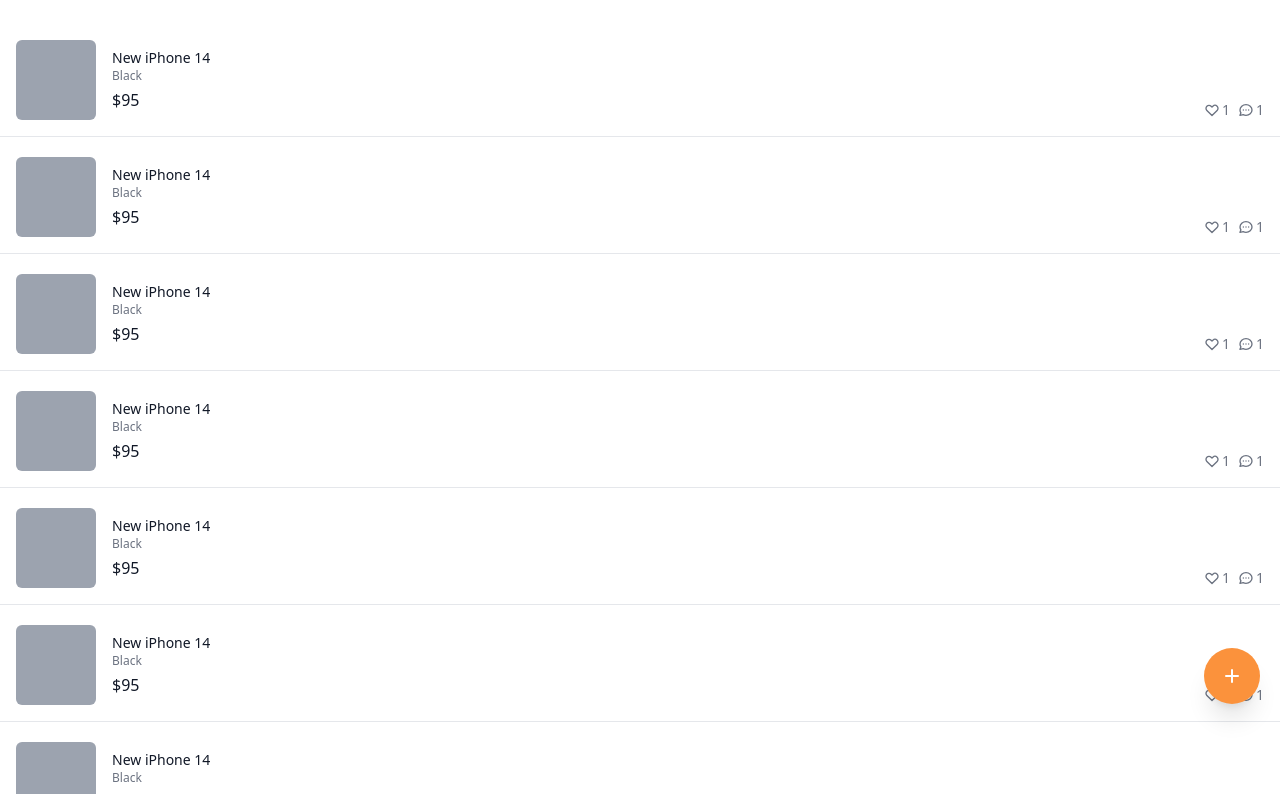
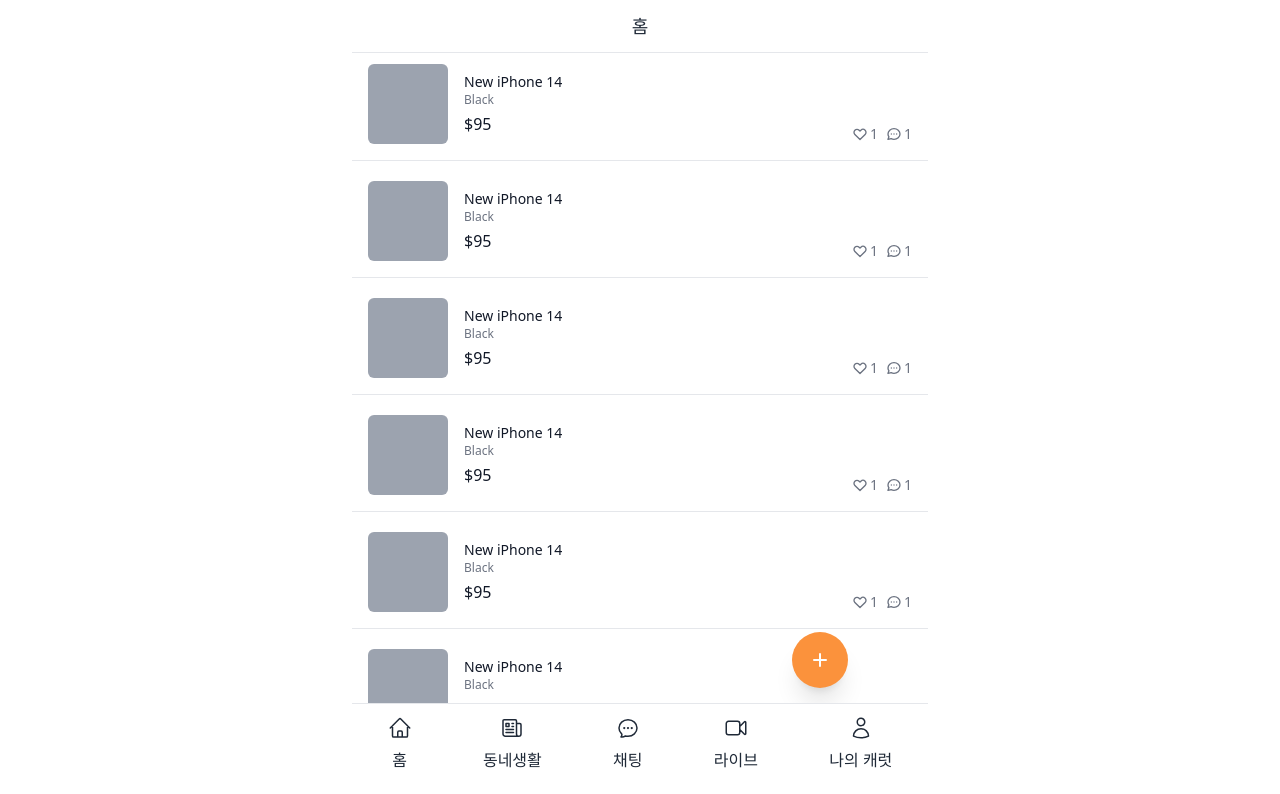
Before and after one commit to padd60/Carrot-Market, a Next.js app: page / in a window 1280 px wide. Shown: the top 794 px of the page. Built offline with nearby package versions, Linux system fonts and the light colour scheme.

Commit message:
[feat, style] 레이아웃 최종 완료

```diff
--- a/components/layout.tsx
+++ b/components/layout.tsx
@@ -1,3 +1,5 @@
+import Link from 'next/link';
+import { useRouter } from 'next/router';
 import React from 'react';
 import { cls } from '../libs/utils';
 
@@ -14,14 +16,138 @@
   hasTabBar,
   children,
 }: LayoutProps) {
+  const router = useRouter();
+  const onClick = () => {
+    router.back();
+  };
   return (
     <div>
-      <div className="bg-white w-full text-lg font-medium py-3 fixed text-gray-800 border-b top-0 justify-center flex items-center">
+      <div
+        className={cls(
+          !canGoBack ? 'justify-center' : '',
+          'bg-white w-full max-w-xl text-lg font-medium py-3 px-10 fixed text-gray-800 border-b top-0 flex items-center z-10',
+        )}
+      >
+        {canGoBack ? (
+          <button onClick={onClick}>
+            <svg
+              xmlns="http://www.w3.org/2000/svg"
+              fill="none"
+              viewBox="0 0 24 24"
+              strokeWidth="1.5"
+              stroke="currentColor"
+              className="w-6 h-6"
+            >
+              <path
+                strokeLinecap="round"
+                strokeLinejoin="round"
+                d="M15.75 19.5L8.25 12l7.5-7.5"
+              />
+            </svg>
+          </button>
+        ) : null}
         {title ? <span>{title}</span> : null}
       </div>
-      <div className={cls('pt-16', hasTabBar ? 'pb-16' : '')}>{children}</div>
+      <div className={cls('pt-16', hasTabBar ? 'pb-24' : '', 'relative')}>
+        {children}
+      </div>
       {hasTabBar ? (
-        <nav className="bg-white text-gray-800 border-t fixed bottom-0 pb-10 pt-3 flex justify-between items-center"></nav>
+        <nav className="bg-white max-w-xl w-full text-gray-800 border-t fixed bottom-0 pb-7 pt-3 flex justify-around items-center">
+          <Link href={'/'}>
+            <div className="flex flex-col items-center space-y-2">
+              <svg
+                xmlns="http://www.w3.org/2000/svg"
+                fill="none"
+                viewBox="0 0 24 24"
+                strokeWidth="1.5"
+                stroke="currentColor"
+                className="w-6 h-6"
+              >
+                <path
+                  strokeLinecap="round"
+                  strokeLinejoin="round"
+                  d="M2.25 12l8.954-8.955c.44-.439 1.152-.439 1.591 0L21.75 12M4.5 9.75v10.125c0 .621.504 1.125 1.125 1.125H9.75v-4.875c0-.621.504-1.125 1.125-1.125h2.25c.621 0 1.125.504 1.125 1.125V21h4.125c.621 0 1.125-.504 1.125-1.125V9.75M8.25 21h8.25"
+                />
+              </svg>
+              <span>홈</span>
+            </div>
+          </Link>
+          <Link href={'/community'}>
+            <div className="flex flex-col items-center space-y-2">
+              <svg
+                xmlns="http://www.w3.org/2000/svg"
+                fill="none"
+                viewBox="0 0 24 24"
+                strokeWidth="1.5"
+                stroke="currentColor"
+                className="w-6 h-6"
+              >
+                <path
+                  strokeLinecap="round"
+                  strokeLinejoin="round"
+                  d="M12 7.5h1.5m-1.5 3h1.5m-7.5 3h7.5m-7.5 3h7.5m3-9h3.375c.621 0 1.125.504 1.125 1.125V18a2.25 2.25 0 01-2.25 2.25M16.5 7.5V18a2.25 2.25 0 002.25 2.25M16.5 7.5V4.875c0-.621-.504-1.125-1.125-1.125H4.125C3.504 3.75 3 4.254 3 4.875V18a2.25 2.25 0 002.25 2.25h13.5M6 7.5h3v3H6v-3z"
+                />
+              </svg>
+              <span>동네생활</span>
+            </div>
+          </Link>
+          <Link href={'/chats'}>
+            <div className="flex flex-col items-center space-y-2">
+              <svg
+                xmlns="http://www.w3.org/2000/svg"
+                fill="none"
+                viewBox="0 0 24 24"
+                strokeWidth="1.5"
+                stroke="currentColor"
+                className="w-6 h-6"
+              >
+                <path
+                  strokeLinecap="round"
+                  strokeLinejoin="round"
+                  d="M8.625 12a.375.375 0 11-.75 0 .375.375 0 01.75 0zm0 0H8.25m4.125 0a.375.375 0 11-.75 0 .375.375 0 01.75 0zm0 0H12m4.125 0a.375.375 0 11-.75 0 .375.375 0 01.75 0zm0 0h-.375M21 12c0 4.556-4.03 8.25-9 8.25a9.764 9.764 0 01-2.555-.337A5.972 5.972 0 015.41 20.97a5.969 5.969 0 01-.474-.065 4.48 4.48 0 00.978-2.025c.09-.457-.133-.901-.467-1.226C3.93 16.178 3 14.189 3 12c0-4.556 4.03-8.25 9-8.25s9 3.694 9 8.25z"
+                />
+              </svg>
+              <span>채팅</span>
+            </div>
+          </Link>
+          <Link href={'/streams'}>
+            <div className="flex flex-col items-center space-y-2">
+              <svg
+                xmlns="http://www.w3.org/2000/svg"
+                fill="none"
+                viewBox="0 0 24 24"
+                strokeWidth="1.5"
+                stroke="currentColor"
+                className="w-6 h-6"
+              >
+                <path
+                  strokeLinecap="round"
+                  d="M15.75 10.5l4.72-4.72a.75.75 0 011.28.53v11.38a.75.75 0 01-1.28.53l-4.72-4.72M4.5 18.75h9a2.25 2.25 0 002.25-2.25v-9a2.25 2.25 0 00-2.25-2.25h-9A2.25 2.25 0 002.25 7.5v9a2.25 2.25 0 002.25 2.25z"
+                />
+              </svg>
+              <span>라이브</span>
+            </div>
+          </Link>
+          <Link href={'/profile'}>
+            <div className="flex flex-col items-center space-y-2">
+              <svg
+                xmlns="http://www.w3.org/2000/svg"
+                fill="none"
+                viewBox="0 0 24 24"
+                strokeWidth="1.5"
+                stroke="currentColor"
+                className="w-6 h-6"
+              >
+                <path
+                  strokeLinecap="round"
+                  strokeLinejoin="round"
+                  d="M15.75 6a3.75 3.75 0 11-7.5 0 3.75 3.75 0 017.5 0zM4.501 20.118a7.5 7.5 0 0114.998 0A17.933 17.933 0 0112 21.75c-2.676 0-5.216-.584-7.499-1.632z"
+                />
+              </svg>
+              <span>나의 캐럿</span>
+            </div>
+          </Link>
+        </nav>
       ) : null}
     </div>
   );
--- a/pages/_app.tsx
+++ b/pages/_app.tsx
@@ -1,6 +1,10 @@
-import '../styles/globals.css'
-import type { AppProps } from 'next/app'
+import '../styles/globals.css';
+import type { AppProps } from 'next/app';
 
 export default function App({ Component, pageProps }: AppProps) {
-  return <Component {...pageProps} />
+  return (
+    <div className="w-full max-w-xl mx-auto">
+      <Component {...pageProps} />
+    </div>
+  );
 }
--- a/pages/chats/index.tsx
+++ b/pages/chats/index.tsx
@@ -1,7 +1,9 @@
 import type { NextPage } from 'next';
+import Layout from '../../components/layout';
 
 const Chats: NextPage = () => {
   return (
+    <Layout title={'채팅'} hasTabBar>
       <div className="py-10 divide-y-[1px] ">
         {[1, 1, 1, 1, 1, 1, 1].map((_, i) => (
           <div
@@ -18,6 +20,7 @@
           </div>
         ))}
       </div>
+    </Layout>
   );
 };
 
--- a/pages/community/index.tsx
+++ b/pages/community/index.tsx
@@ -1,7 +1,9 @@
 import type { NextPage } from 'next';
+import Layout from '../../components/layout';
 
 const Community: NextPage = () => {
   return (
+    <Layout title={'동네생활'} hasTabBar>
       <div className="py-16 px-4 space-y-8">
         {[1, 2, 3, 4, 5, 6].map((_, i) => (
           <div key={i} className="flex cursor-pointer flex-col items-start">
@@ -9,8 +11,8 @@
               동네질문
             </span>
             <div className="mt-2 text-gray-700">
-            <span className="text-orange-500 font-medium">Q.</span> What is the
-            best mandu restaurant?
+              <span className="text-orange-500 font-medium">Q.</span> What is
+              the best mandu restaurant?
             </div>
             <div className="mt-5 flex items-center justify-between w-full text-gray-500 font-medium text-xs">
               <span>니꼬</span>
@@ -71,6 +73,7 @@
           </svg>
         </button>
       </div>
+    </Layout>
   );
 };
 
--- a/pages/index.tsx
+++ b/pages/index.tsx
@@ -1,8 +1,10 @@
 import type { NextPage } from 'next';
+import Layout from '../components/layout';
 
 const Home: NextPage = () => {
   return (
-    <div className="flex flex-col space-y-5 py-10">
+    <Layout title={'홈'} hasTabBar>
+      <div className="flex flex-col space-y-5">
         {[1, 1, 1, 1, 1, 1, 1, 1, 1, 1, 1, 1].map((_, i) => (
           <div
             key={i}
@@ -56,7 +58,7 @@
             </div>
           </div>
         ))}
-      <button className="fixed hover:bg-orange-500 transition-colors cursor-pointer bottom-24 right-5 shadow-xl bg-orange-400 rounded-full p-4 text-white">
+        <button className="fixed hover:bg-orange-500 transition-colors cursor-pointer bottom-28 right-5 md:right-[8.5rem] lg:right-[19rem] xl:right-[27rem] shadow-xl bg-orange-400 rounded-full p-4 text-white">
           <svg
             className="h-6 w-6"
             xmlns="http://www.w3.org/2000/svg"
@@ -74,6 +76,7 @@
           </svg>
         </button>
       </div>
+    </Layout>
   );
 };
 
--- a/pages/profile/index.tsx
+++ b/pages/profile/index.tsx
@@ -1,7 +1,9 @@
 import type { NextPage } from 'next';
+import Layout from '../../components/layout';
 
 const Profile: NextPage = () => {
   return (
+    <Layout title={'나의 캐럿'} hasTabBar={true}>
       <div className="py-10 px-4">
         <div className="flex items-center space-x-3">
           <div className="w-16 h-16 bg-slate-500 rounded-full" />
@@ -134,13 +136,14 @@
               Normally, both your asses would be dead as fucking fried chicken,
               but you happen to pull this shit while I&apos;m in a transitional
               period so I don&apos;t wanna kill you, I wanna help you. But I
-            can&apos;t give you this case, it don&apos;t belong to me. Besides,
-            I&apos;ve already been through too much shit this morning over this
-            case to hand it over to your dumb ass.
+              can&apos;t give you this case, it don&apos;t belong to me.
+              Besides, I&apos;ve already been through too much shit this morning
+              over this case to hand it over to your dumb ass.
             </p>
           </div>
         </div>
       </div>
+    </Layout>
   );
 };
 
--- a/pages/streams/index.tsx
+++ b/pages/streams/index.tsx
@@ -1,12 +1,16 @@
 import type { NextPage } from 'next';
+import Layout from '../../components/layout';
 
 const Live: NextPage = () => {
   return (
+    <Layout title={'라이브'} hasTabBar>
       <div className="py-10 divide-y-[1px] space-y-4">
         {[1, 1, 1, 1, 1, 1, 1].map((_, i) => (
           <div className="pt-4  px-4" key={i}>
             <div className="w-full rounded-md shadow-sm bg-slate-300 aspect-video" />
-          <h1 className="text-2xl mt-2 font-bold text-gray-900">Galaxy S50</h1>
+            <h1 className="text-2xl mt-2 font-bold text-gray-900">
+              Galaxy S50
+            </h1>
           </div>
         ))}
         <button className="fixed hover:bg-orange-500 transition-colors cursor-pointer  bottom-24 right-5 shadow-xl bg-orange-400 rounded-full p-4 border-transparent text-white">
@@ -26,6 +30,7 @@
           </svg>
         </button>
       </div>
+    </Layout>
   );
 };
 
```
Also changed, not shown: pages/items/[id].tsx (+10 -7 lines). Lines whose indentation alone changed are shown as unchanged.
